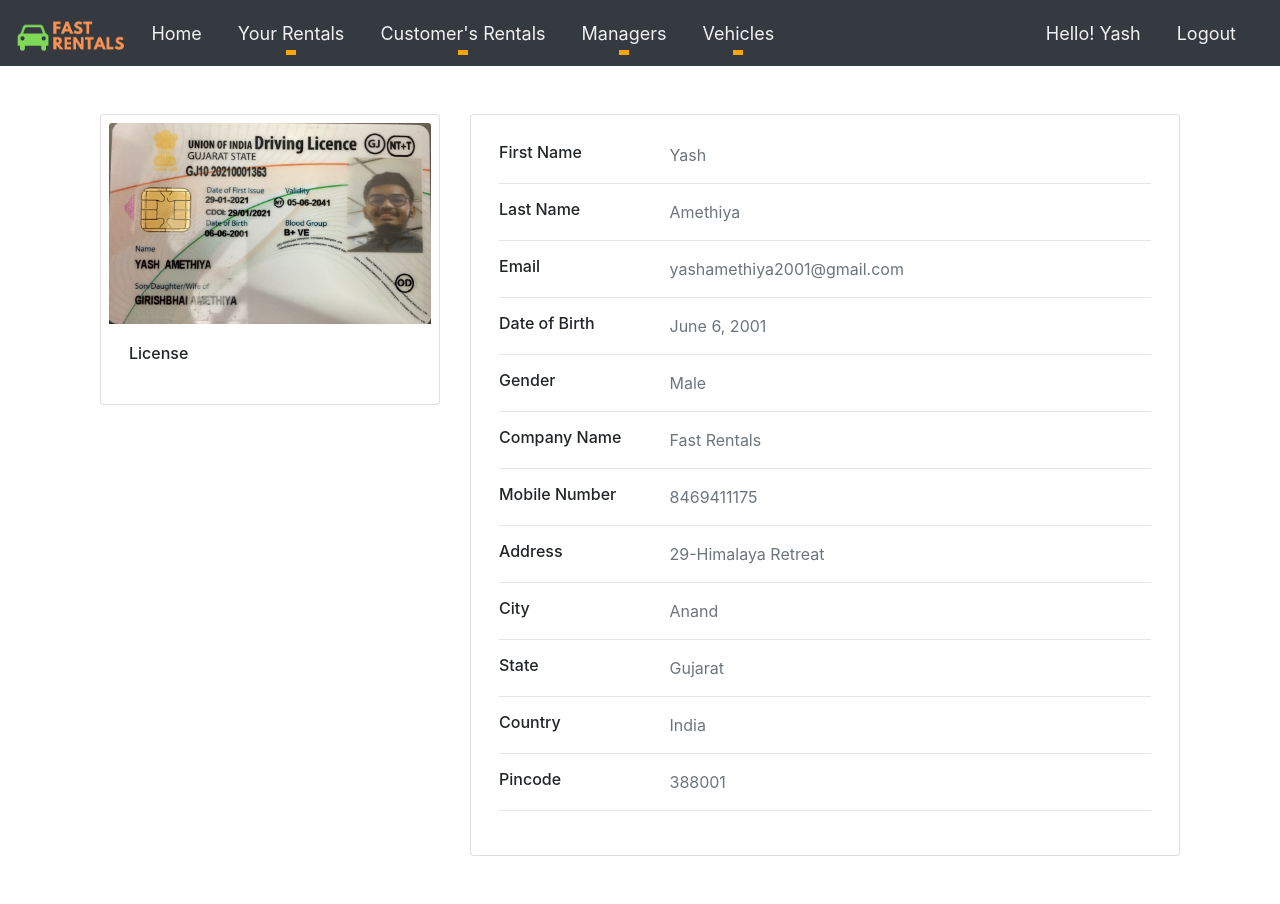
After one commit to yash-a-18/OnlineVehicleRentingSystem, a Django app: template VehicleRentingSystem/Owner/templates/Owner_Profile.html in a window 1280 px wide. The commit adds this page. Run offline with Django 3.2, Linux system fonts and the light colour scheme; the template is opened without the code that fills it: values that come from a table or form of the project are taken from there, others are empty; data comes from the database, SQL or seed files in the repository; some libraries are stand-ins or nearby versions.

Commit message:
View owner profile, register manager, view all managers & customers

```diff
--- a/VehicleRentingSystem/CustomerHome/urls.py
+++ b/VehicleRentingSystem/CustomerHome/urls.py
@@ -3,7 +3,7 @@ from . import views
 from django.conf.urls import url
 from django.conf import settings
 from django.conf.urls.static import static
-from CustomerHome.views import RegisterCustomer
+from django.conf.urls import include
 
 urlpatterns = [
     path('', views.index, name="Home"),
@@ -19,6 +19,7 @@ urlpatterns = [
     path('rentvehicle/',views.rent_vehicle,name="RentVehicle"),
     path('LoginAuthentication/',views.LoginAuthentication,name="LoginAuthentication"),
     path('RegisterCustomer/',views.RegisterCustomer,name="RegisterCustomer"),
+    path('Owner/',include("Owner.urls"))
     # url(r'^RegisterCustomer/',RegisterCustomer),
 ]
 
--- /dev/null
+++ b/VehicleRentingSystem/Owner/templates/Only_owner_navbar.html
@@ -0,0 +1,109 @@
+{% load static %}
+<!doctype html>
+<html lang="en">
+
+<head>
+    <!-- Required meta tags -->
+    <meta charset="utf-8">
+    <meta name="viewport" content="width=device-width, initial-scale=1, shrink-to-fit=no">
+
+    <!-- Bootstrap CSS -->
+    <link rel="stylesheet" href="https://maxcdn.bootstrapcdn.com/bootstrap/4.0.0/css/bootstrap.min.css" integrity="sha384-Gn5384xqQ1aoWXA+058RXPxPg6fy4IWvTNh0E263XmFcJlSAwiGgFAW/dAiS6JXm" crossorigin="anonymous">
+
+    <!-- fontawesome -->
+    <link rel="stylesheet" href="https://cdnjs.cloudflare.com/ajax/libs/font-awesome/4.7.0/css/font-awesome.min.css">
+
+    <!-- Tab Logo -->
+    <link rel="icon" href="{% static 'img/Logos/TabTop2Logo.png' %}" type="image/gif" sizes="18x18">
+
+    <title>Fast Rentals - {% block title %}{% endblock %}</title>
+    <link rel="stylesheet" type="text/css" href="{% static 'css/owner.css' %}">
+    <script src="{% static 'js/customer.js' %}" type="text/javascript"></script>
+
+</head>
+
+<body>
+    <nav class="navbar sticky-top navbar-expand-lg navbar-dark bg-dark" style="font-size: large;" aria-label="" aria-labbelledby="">
+        <a href="/Owner"><img class="navbar-brand" src="{% static 'img/Logos/Trial3Logo.png' %}" height="50"></a>
+        <button class="navbar-toggler" type="button" data-toggle="collapse" data-target="#navbarSupportedContent" aria-controls="navbarSupportedContent" aria-expanded="false" aria-label="Toggle navigation">
+            <span class="navbar-toggler-icon"></span>
+        </button>
+
+        <div class="collapse navbar-collapse" id="navbarSupportedContent">
+            <ul class="navbar-nav mr-auto">
+                <li class="nav-item active">
+                    <a class="nav-link" href="/Owner" style="color: #f1f1f1;">Home</a>
+                </li>
+
+                <li class="nav-item dropdown">
+                    <a class="nav-link dropdown-toggle" href="#" id="navbarDropdown" style="color: #f1f1f1;" role="button" data-toggle="dropdown" aria-haspopup="true" aria-expanded="false">
+                        Your Rentals
+                    </a>
+                    <div class="dropdown-menu" aria-labelledby="navbarDropdown">
+                        <a class="dropdown-item" href="#">Sent Requests</a>
+                        <a class="dropdown-item" href="#">Previous Rentals</a>
+                    </div>
+                </li>
+
+                <li class="nav-item dropdown">
+                    <a class="nav-link dropdown-toggle" href="#" id="navbarDropdown" style="color: #f1f1f1;" role="button" data-toggle="dropdown" aria-haspopup="true" aria-expanded="false">
+                        Customer's Rentals
+                    </a>
+                    <div class="dropdown-menu" aria-labelledby="navbarDropdown">
+                        <a class="dropdown-item" href="#">Rent Requests</a>
+                        <a class="dropdown-item" href="#">Rental History</a>
+                        <a class="dropdown-item" href="/Owner/AllCustomers">View All Customers</a>
+                    </div>
+                </li>
+
+                <li class="nav-item dropdown">
+                    <a class="nav-link dropdown-toggle" href="#" id="navbarDropdown" style="color: #f1f1f1;" role="button" data-toggle="dropdown" aria-haspopup="true" aria-expanded="false">
+                        Managers
+                    </a>
+                    <div class="dropdown-menu" aria-labelledby="navbarDropdown">
+                        <a class="dropdown-item" href="/Owner/RegisterManager">Register Manager</a>
+                        <a class="dropdown-item" href="/Owner/AllManagers">View All Managers</a>
+                    </div>
+                </li>
+
+                <li class="nav-item dropdown">
+                    <a class="nav-link dropdown-toggle" href="#" id="navbarDropdown" style="color: #f1f1f1;" role="button" data-toggle="dropdown" aria-haspopup="true" aria-expanded="false">
+                        Vehicles
+                    </a>
+                    <div class="dropdown-menu" aria-labelledby="navbarDropdown">
+                        <a class="dropdown-item" href="#">Upload Vehicle</a>
+                        <a class="dropdown-item" href="#">View All Vehicles</a>
+                    </div>
+                </li>
+
+            </ul>
+
+            <ul class="navbar-nav justify-content-end">
+                <li class="nav-item">
+                    <a class="nav-link" href="/Owner/Profile" style="color: #f1f1f1;" title="Your Profile">
+                        Hello! {% block name %}{%endblock%}</a>
+                </li>
+            </ul>
+
+            <ul class="navbar-nav justify-content-end">
+                <li class="nav-item">
+                    <a class="nav-link" href="/Logout" style="color: #f1f1f1;">Logout</a>
+                </li>
+            </ul>
+
+        </div>
+    </nav>
+
+    <div class="container">
+        {% block pagecontent %} {% endblock pagecontent %}
+    </div>
+
+    <!-- Optional JavaScript -->
+    <!-- jQuery first, then Popper.js, then Bootstrap JS -->
+    <script src="https://code.jquery.com/jquery-3.2.1.slim.min.js " integrity="sha384-KJ3o2DKtIkvYIK3UENzmM7KCkRr/rE9/Qpg6aAZGJwFDMVNA/GpGFF93hXpG5KkN " crossorigin="anonymous "></script>
+    <script src="https://cdnjs.cloudflare.com/ajax/libs/popper.js/1.12.9/umd/popper.min.js " integrity="sha384-ApNbgh9B+Y1QKtv3Rn7W3mgPxhU9K/ScQsAP7hUibX39j7fakFPskvXusvfa0b4Q " crossorigin="anonymous "></script>
+    <script src="https://maxcdn.bootstrapcdn.com/bootstrap/4.0.0/js/bootstrap.min.js " integrity="sha384-JZR6Spejh4U02d8jOt6vLEHfe/JQGiRRSQQxSfFWpi1MquVdAyjUar5+76PVCmYl " crossorigin="anonymous "></script>
+
+</body>
+
+</html>
--- /dev/null
+++ b/VehicleRentingSystem/Owner/templates/Owner_Profile.html
@@ -0,0 +1,145 @@
+{%extends 'Only_owner_navbar.html'%} {% load static %}
+<!doctype html>
+<html lang="en">
+
+<head>
+    <meta charset="UTF-8" />
+    <title>{% block title %}Profile {% endblock %}</title>
+</head>
+
+<body>
+    {% block name %}{{owner.Owner_firstname}}{%endblock%} {% block pagecontent %}
+    <div class="container my-5">
+        <div class="row">
+            <!-- License Image -->
+            <div class="col-sm-4">
+                <div class="card p-2" style="width: auto;">
+                    <img class="card-img-top" src="{{owner.Owner_license.url}}" alt="Your License">
+                    <div class="card-body">
+                        <h6 class="card-title">License</h6>
+                    </div>
+                </div>
+            </div>
+
+            <!-- Information -->
+            <div class="col-sm-8">
+                <div class="card p-2" style="width: auto;">
+                    <div class="card-body">
+                        <div class="row">
+                            <div class="col-sm-3">
+                                <h6 class="mb-0">First Name</h6>
+                            </div>
+                            <div class="col-sm-9 text-secondary">
+                                {{owner.Owner_firstname}}
+                            </div>
+                        </div>
+                        <hr>
+                        <div class="row">
+                            <div class="col-sm-3">
+                                <h6 class="mb-0">Last Name</h6>
+                            </div>
+                            <div class="col-sm-9 text-secondary">
+                                {{owner.Owner_lastname}}
+                            </div>
+                        </div>
+                        <hr>
+                        <div class="row">
+                            <div class="col-sm-3">
+                                <h6 class="mb-0">Email</h6>
+                            </div>
+                            <div class="col-sm-9 text-secondary">
+                                {{owner.Owner_email}}
+                            </div>
+                        </div>
+                        <hr>
+                        <div class="row">
+                            <div class="col-sm-3">
+                                <h6 class="mb-0">Date of Birth</h6>
+                            </div>
+                            <div class="col-sm-9 text-secondary">
+                                {{owner.Owner_dob}}
+                            </div>
+                        </div>
+                        <hr>
+                        <div class="row">
+                            <div class="col-sm-3">
+                                <h6 class="mb-0">Gender</h6>
+                            </div>
+                            <div class="col-sm-9 text-secondary">
+                                {{owner.Owner_gender}}
+                            </div>
+                        </div>
+                        <hr>
+                        <div class="row">
+                            <div class="col-sm-3">
+                                <h6 class="mb-0">Company Name</h6>
+                            </div>
+                            <div class="col-sm-9 text-secondary">
+                                {{owner.Owner_agency}}
+                            </div>
+                        </div>
+                        <hr>
+                        <div class="row">
+                            <div class="col-sm-3">
+                                <h6 class="mb-0">Mobile Number</h6>
+                            </div>
+                            <div class="col-sm-9 text-secondary">
+                                {{owner.Owner_mobileno}}
+                            </div>
+                        </div>
+                        <hr>
+                        <div class="row">
+                            <div class="col-sm-3">
+                                <h6 class="mb-0">Address</h6>
+                            </div>
+                            <div class="col-sm-9 text-secondary">
+                                {{owner.Owner_address}}
+                            </div>
+                        </div>
+                        <hr>
+                        <div class="row">
+                            <div class="col-sm-3">
+                                <h6 class="mb-0">City</h6>
+                            </div>
+                            <div class="col-sm-9 text-secondary">
+                                {{owner.Owner_city}}
+                            </div>
+                        </div>
+                        <hr>
+                        <div class="row">
+                            <div class="col-sm-3">
+                                <h6 class="mb-0">State</h6>
+                            </div>
+                            <div class="col-sm-9 text-secondary">
+                                {{owner.Owner_state}}
+                            </div>
+                        </div>
+                        <hr>
+                        <div class="row">
+                            <div class="col-sm-3">
+                                <h6 class="mb-0">Country</h6>
+                            </div>
+                            <div class="col-sm-9 text-secondary">
+                                {{owner.Owner_country}}
+                            </div>
+                        </div>
+                        <hr>
+                        <div class="row">
+                            <div class="col-sm-3">
+                                <h6 class="mb-0">Pincode</h6>
+                            </div>
+                            <div class="col-sm-9 text-secondary">
+                                {{owner.Owner_pincode}}
+                            </div>
+                        </div>
+                        <hr>
+                    </div>
+                </div>
+            </div>
+        </div>
+    </div>
+    {% endblock pagecontent %}
+
+</body>
+
+</html>
--- a/VehicleRentingSystem/Owner/templates/Owner_index.html
+++ b/VehicleRentingSystem/Owner/templates/Owner_index.html
@@ -9,8 +9,8 @@
 </head>
 
 <body>
-    {% block pagecontent %} {%if Message%}
-    <div class="alert alert-warning alert-dismissible fade show my-2" role="alert">
+    {% block name %}{{owner.Owner_firstname}}{%endblock%} {% block pagecontent %} {%if Message%}
+    <div class="alert alert-success alert-dismissible fade show my-2" role="alert">
         <strong>{{Message}}!!</strong>
         <button type="button" class="close" data-dismiss="alert" aria-label="Close">
         <span aria-hidden="true">&times;</span>
--- a/VehicleRentingSystem/Owner/urls.py
+++ b/VehicleRentingSystem/Owner/urls.py
@@ -1,6 +1,20 @@
 from django.urls import path
 from . import views
+from django.conf import settings
+from django.conf.urls.static import static
+from CustomerHome import views as cust_views
+
 
 urlpatterns = [
     path('', views.index, name="Owner"),
+    path('signin/',cust_views.signin, name="SignIn"),
+    path('Logout/',cust_views.Logout, name="Logout"),
+    path('Profile/',views.Profile, name="Profile"),
+    path('RegisterManager/',views.register_manager, name="RegisterManager"),
+    path('ManagerRegistration/',views.ManagerRegistration, name="ManagerRegistration"),
+    path('AllManagers/',views.AllManagers, name="AllManagers"),
+    path('AllCustomers/',views.AllCustomers, name="AllCustomers")
 ]
+
+if settings.DEBUG:
+    urlpatterns += static(settings.MEDIA_URL ,document_root=settings.MEDIA_ROOT)
```
Also changed, not shown: VehicleRentingSystem/CustomerHome/views.py (+11 -2 lines), VehicleRentingSystem/Manager/models.py (+6 -3 lines), VehicleRentingSystem/Owner/templates/All_Customers.html (added, +38 -0 lines), VehicleRentingSystem/Owner/templates/All_Managers.html (added, +38 -0 lines), VehicleRentingSystem/Owner/templates/Owner_base.html (+7 -6 lines), VehicleRentingSystem/Owner/templates/register_manager.html (added, +110 -0 lines), VehicleRentingSystem/Owner/views.py (+71 -3 lines), VehicleRentingSystem/Manager/migrations/0002_auto_20210302_1202.py (added), VehicleRentingSystem/Manager/migrations/0003_auto_20210302_1243.py (added), VehicleRentingSystem/db.sqlite3, VehicleRentingSystem/media/img/Manager_License/Driving-Licence-manager.jpg (added), VehicleRentingSystem/media/img/Manager_License/Driving-Licence-manager_Vgk1vDI.jpg (added), VehicleRentingSystem/media/img/Owner_License/Driving_License.jpg (added).
